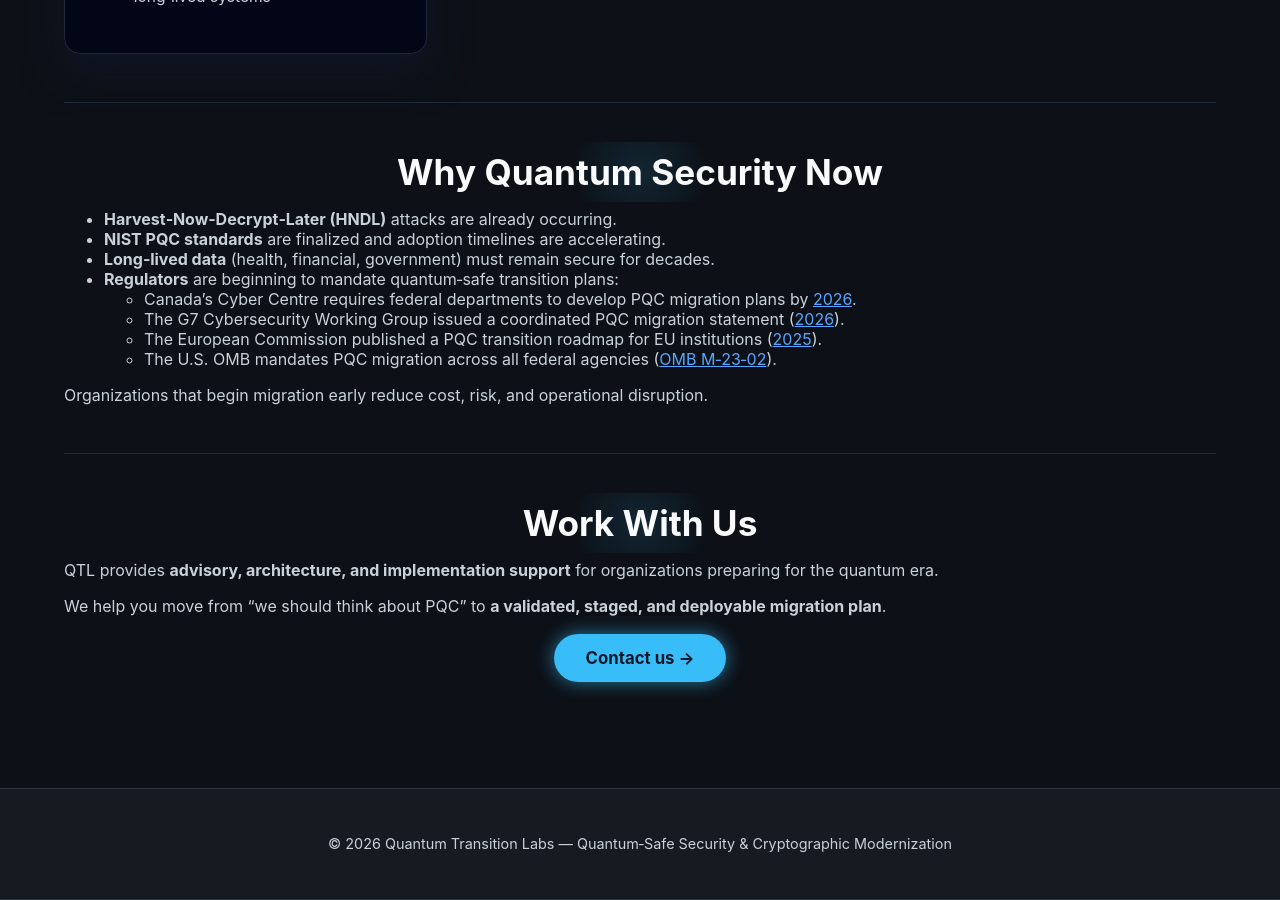
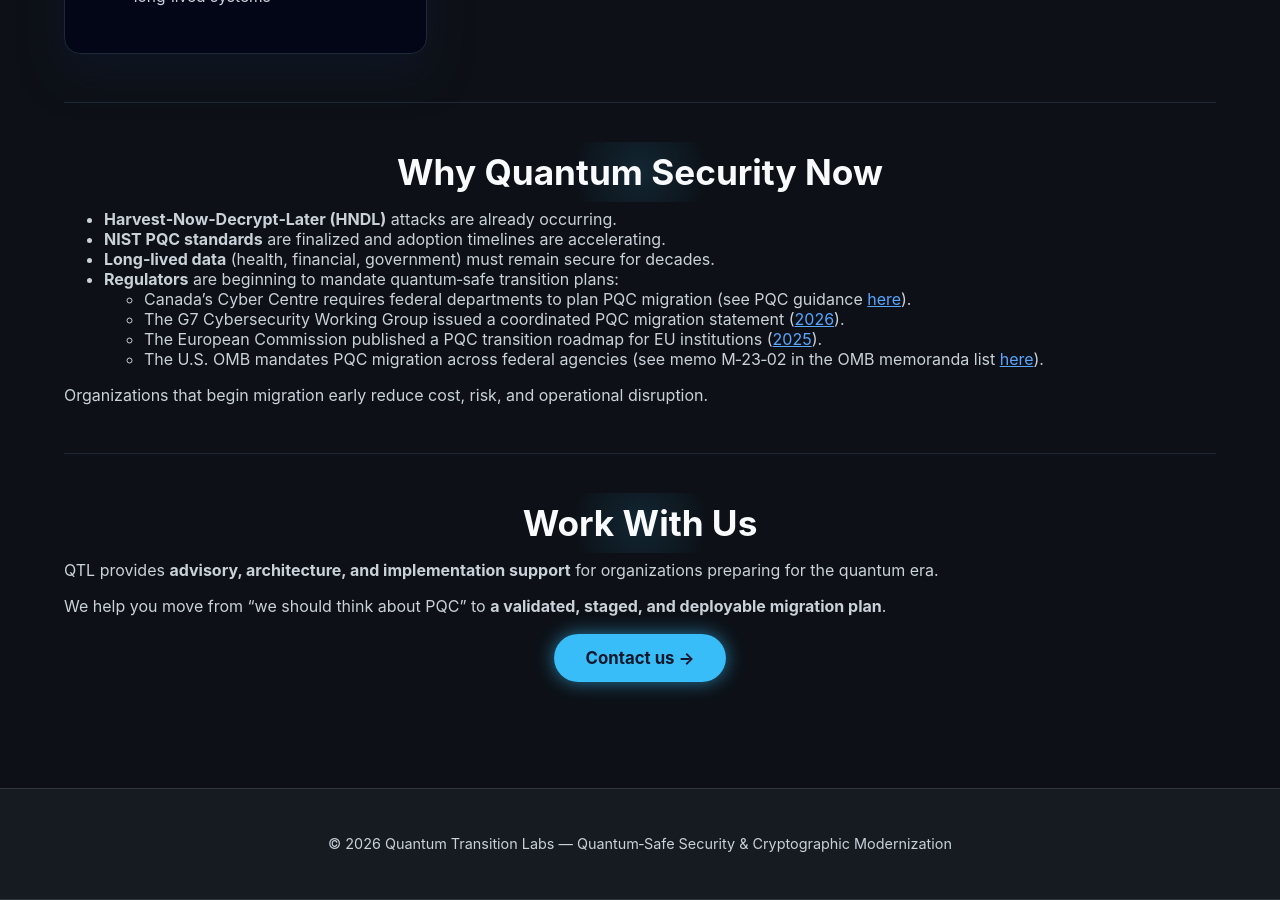
Before and after one commit to hassankhodaiemehr/qtransitionlabs, a Jekyll site: the page built from index.md, in a window 1280 px wide and 900 px high, scrolled down 1890 px. Built offline with Jekyll 4.4.1, drawn with Linux system fonts in a browser that asks for light colours.

Commit message:
Update index.md

```diff
--- a/index.md
+++ b/index.md
@@ -677,13 +677,14 @@
   <li><strong>Long‑lived data</strong> (health, financial, government) must remain secure for decades.</li>
   <li><strong>Regulators</strong> are beginning to mandate quantum‑safe transition plans:
     <ul>
-      <li>Canada’s Cyber Centre requires federal departments to develop PQC migration plans by <a href="https://www.cyber.gc.ca/en/guidance/itsm40001-roadmap-migration-post-quantum-cryptography" target="_blank">2026</a>.</li>
+      <li>Canada’s Cyber Centre requires federal departments to plan PQC migration (see PQC guidance <a href="https://www.cyber.gc.ca/en/guidance?field_topics_tid=All&field_keywords_value=post-quantum" target="_blank">here</a>).</li>
       <li>The G7 Cybersecurity Working Group issued a coordinated PQC migration statement (<a href="https://www.cyber.gc.ca/en/news-events/g7-cybersecurity-working-group-statement-preparing-post-quantum-cryptography-migration" target="_blank">2026</a>).</li>
       <li>The European Commission published a PQC transition roadmap for EU institutions (<a href="https://digital-strategy.ec.europa.eu/en/library/coordinated-implementation-roadmap-transition-post-quantum-cryptography" target="_blank">2025</a>).</li>
-      <li>The U.S. OMB mandates PQC migration across all federal agencies (<a href="https://www.whitehouse.gov/wp-content/uploads/2022/11/M-23-02-Memo.pdf" target="_blank">OMB M‑23‑02</a>).</li>
+      <li>The U.S. OMB mandates PQC migration across federal agencies (see memo M‑23‑02 in the OMB memoranda list <a href="https://www.whitehouse.gov/omb/information-for-agencies/memoranda/" target="_blank">here</a>).</li>
     </ul>
   </li>
 </ul>
+
 
 
   <p class="reveal-target">
```
